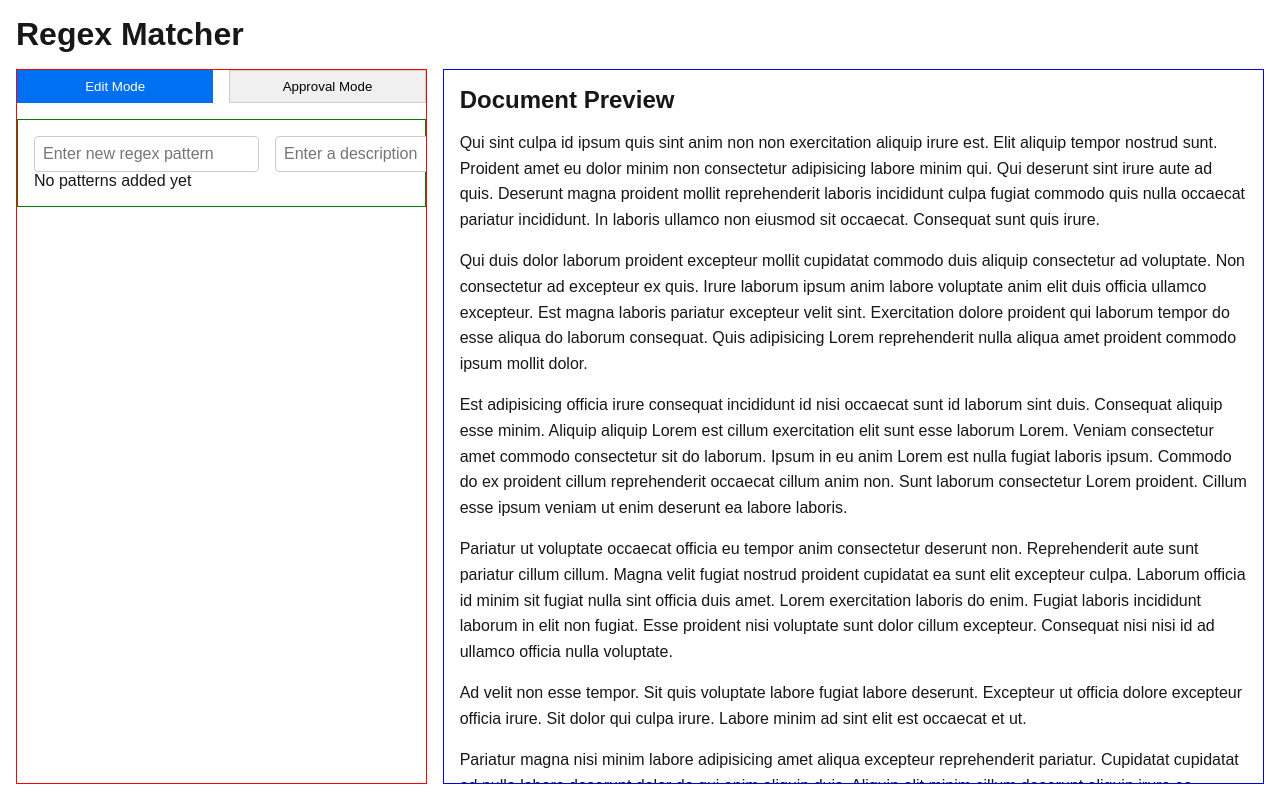
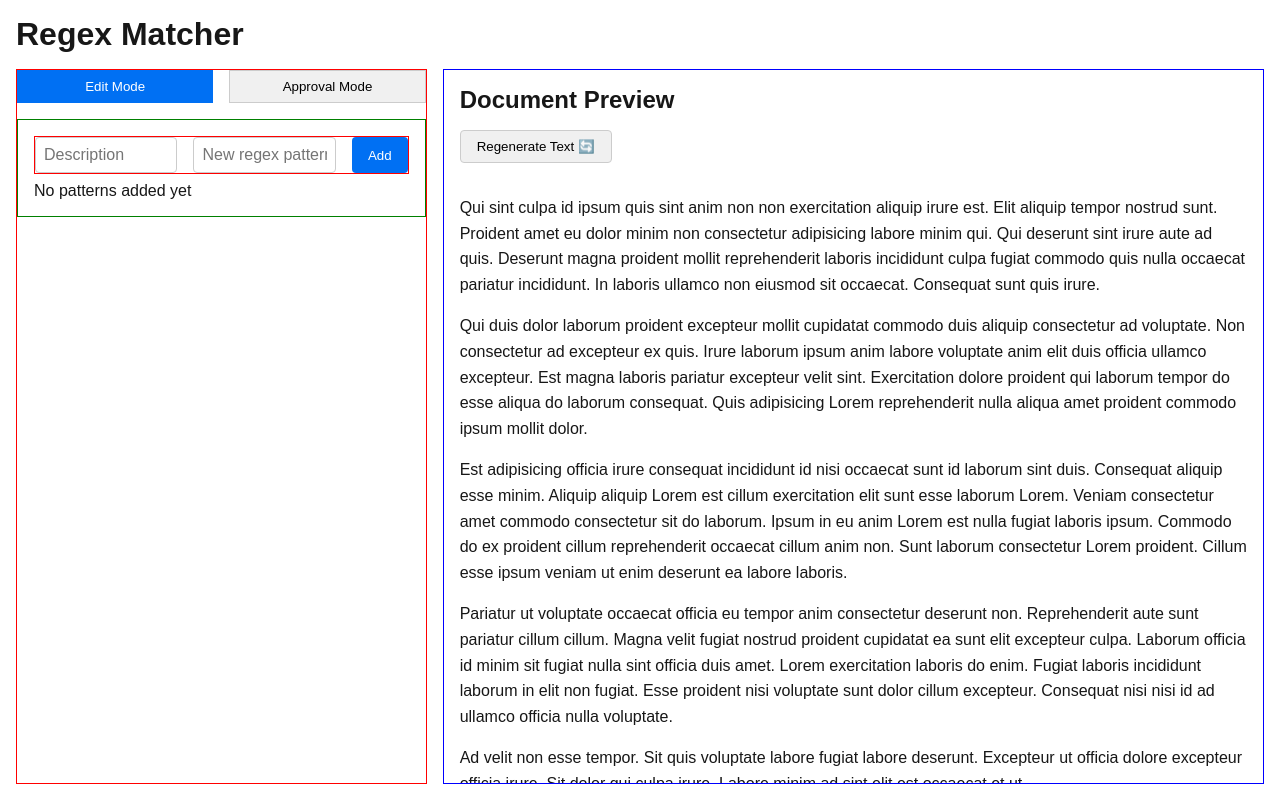
Before and after one commit to rdrgz21/regex-matcher, a Next.js app: page / in a window 1280 px wide. Built offline with nearby package versions, Linux system fonts and the light colour scheme.

Commit message:
feat: added regenerate text button

```diff
--- a/src/components/ClientDashboard/ControlPanel/EditModeContent/EditModeContent.module.css
+++ b/src/components/ClientDashboard/ControlPanel/EditModeContent/EditModeContent.module.css
@@ -1,15 +1,21 @@
 .editModeContent {
   border: 1px solid green;
   padding: 1rem;
+  display: flex;
+  flex-direction: column;
+  gap: 0.5rem;
 }
 
 .newPatternInputWrapper {
   display: flex;
   gap: 1rem;
+  width: 100%;
+  border: 1px solid red;
 }
 
 .input {
   flex: 1;
+  width: 100%;
   padding: 0.5rem;
   border: 1px solid #ccc;
   border-radius: 4px;
--- a/src/components/ClientDashboard/ControlPanel/EditModeContent/EditModeContent.tsx
+++ b/src/components/ClientDashboard/ControlPanel/EditModeContent/EditModeContent.tsx
@@ -33,18 +33,19 @@ export const EditModeContent = () => {
       <div className={styles.newPatternInputWrapper}>
         <input
           type="text"
-          placeholder="Enter new regex pattern"
+          placeholder="Description"
+          className={styles.input}
+          value={newLabel}
+          onChange={(e) => setNewLabel(e.target.value)}
+        />
+        <input
+          type="text"
+          placeholder="New regex pattern"
           className={styles.input}
           value={newPattern}
           onChange={(e) => setNewPattern(e.target.value)}
         />
-        <input
-          type="text"
-          placeholder="Enter a description"
-          className={styles.input}
-          value={newLabel}
-          onChange={(e) => setNewLabel(e.target.value)}
-        />
+
         <button className={styles.addButton} onClick={handleAdd}>
           Add
         </button>
--- a/src/components/ClientDashboard/DocumentPreview/DocumentPreview.module.css
+++ b/src/components/ClientDashboard/DocumentPreview/DocumentPreview.module.css
@@ -5,6 +5,16 @@
   gap: 1rem;
   overflow-y: auto;
   padding: 1rem;
+}
+
+.button {
+  align-self: flex-start;
+  padding: 0.5rem 1rem;
+  border: 1px solid #ccc;
+  background-color: #f0f0f0;
+  border-radius: 4px;
+  cursor: pointer;
+  margin-bottom: 1rem;
 }
 
 .documentPreviewContent {
--- a/src/components/ClientDashboard/DocumentPreview/DocumentPreview.tsx
+++ b/src/components/ClientDashboard/DocumentPreview/DocumentPreview.tsx
@@ -1,13 +1,23 @@
 import { ReactElement } from "react";
 import styles from "./DocumentPreview.module.css";
 import { useRegexContext } from "@/hooks/useRegexContext";
+import { generateText } from "@/utils/generateText";
 
 export const DocumentPreview = (): ReactElement => {
-  const { state } = useRegexContext();
+  const { state, setText } = useRegexContext();
+
+  const regenerateText = () => {
+    const newText = generateText();
+    setText(newText);
+  };
 
   return (
     <div className={styles.documentPreview}>
       <h2>Document Preview</h2>
+
+      <button className={styles.button} onClick={regenerateText}>
+        Regenerate Text 🔄
+      </button>
 
       <section className={styles.documentPreviewContent}>
         {state.textContent.split("\n").map((para, idx) => (
```
